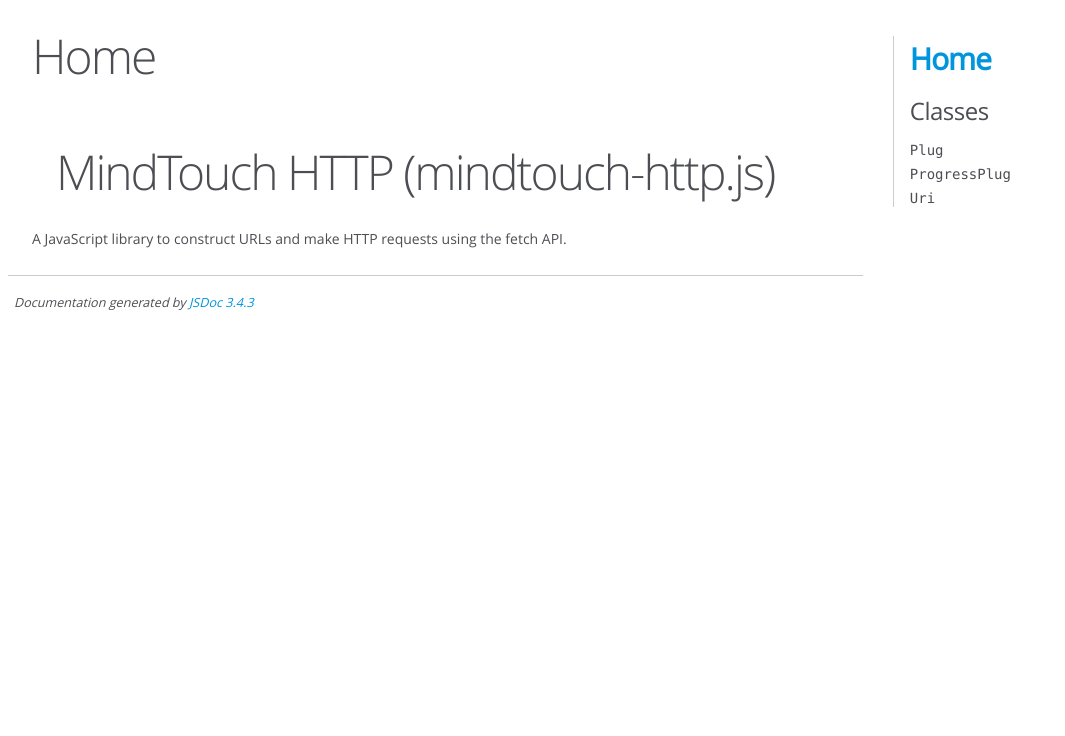
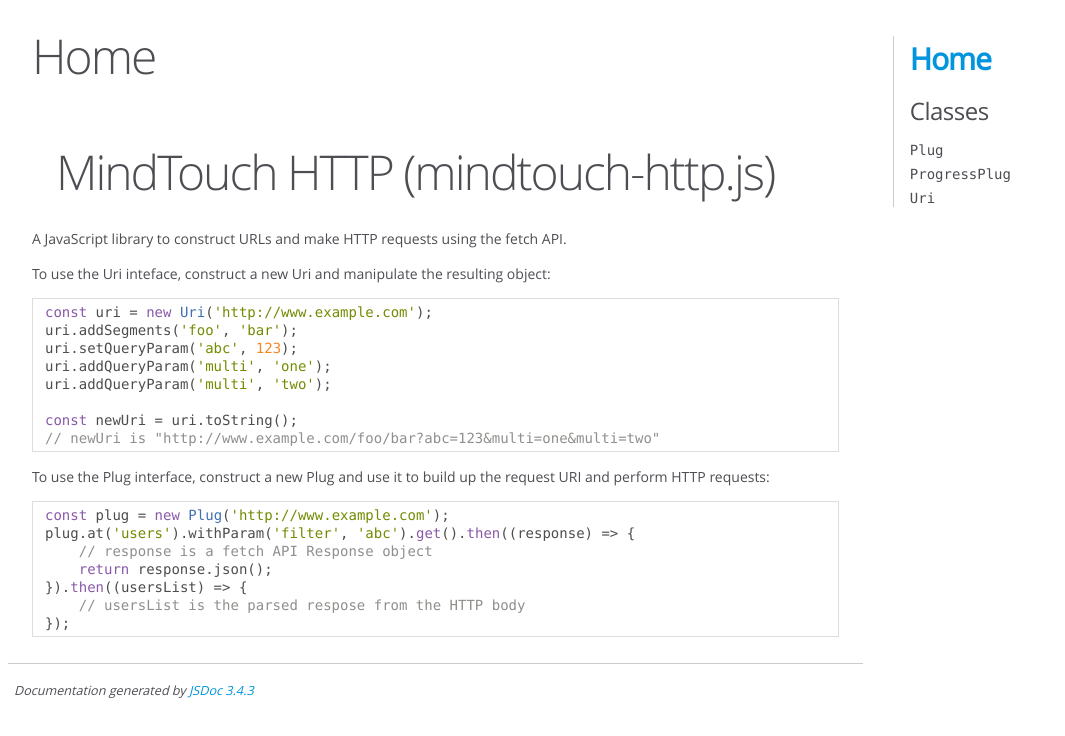
Before and after one commit to MindTouch/mindtouch-http.js, a website: page docs/index.html in a window 1280 px wide. Shown: the whole page, without its empty margins (0-1065 px from the left). Drawn offline with Linux system fonts and the light colour scheme.

Commit message:
Make a 2.1.1 release

```diff
--- a/docs/index.html
+++ b/docs/index.html
@@ -43,7 +43,24 @@
 
 
     <section>
-        <article><h1>MindTouch HTTP (mindtouch-http.js)</h1><p>A JavaScript library to construct URLs and make HTTP requests using the fetch API.</p></article>
+        <article><h1>MindTouch HTTP (mindtouch-http.js)</h1><p>A JavaScript library to construct URLs and make HTTP requests using the fetch API.</p>
+<p>To use the Uri inteface, construct a new Uri and manipulate the resulting object:</p>
+<pre class="prettyprint source"><code>const uri = new Uri('http://www.example.com');
+uri.addSegments('foo', 'bar');
+uri.setQueryParam('abc', 123);
+uri.addQueryParam('multi', 'one');
+uri.addQueryParam('multi', 'two');
+
+const newUri = uri.toString();
+// newUri is &quot;http://www.example.com/foo/bar?abc=123&multi=one&multi=two&quot;</code></pre><p>To use the Plug interface, construct a new
+Plug and use it to build up the request URI and perform HTTP requests:</p>
+<pre class="prettyprint source"><code>const plug = new Plug('http://www.example.com');
+plug.at('users').withParam('filter', 'abc').get().then((response) => {
+    // response is a fetch API Response object
+    return response.json();
+}).then((usersList) => {
+    // usersList is the parsed respose from the HTTP body
+});</code></pre></article>
     </section>
 
 
--- a/package.json
+++ b/package.json
@@ -1,7 +1,7 @@
 {
   "name": "mindtouch-http.js",
   "main": "dist/index.js",
-  "version": "2.1.0",
+  "version": "2.1.1",
   "description": "A JavaScript library to construct URLs and make HTTP requests using the fetch API",
   "format": "esm",
   "registry": "npm",
```
